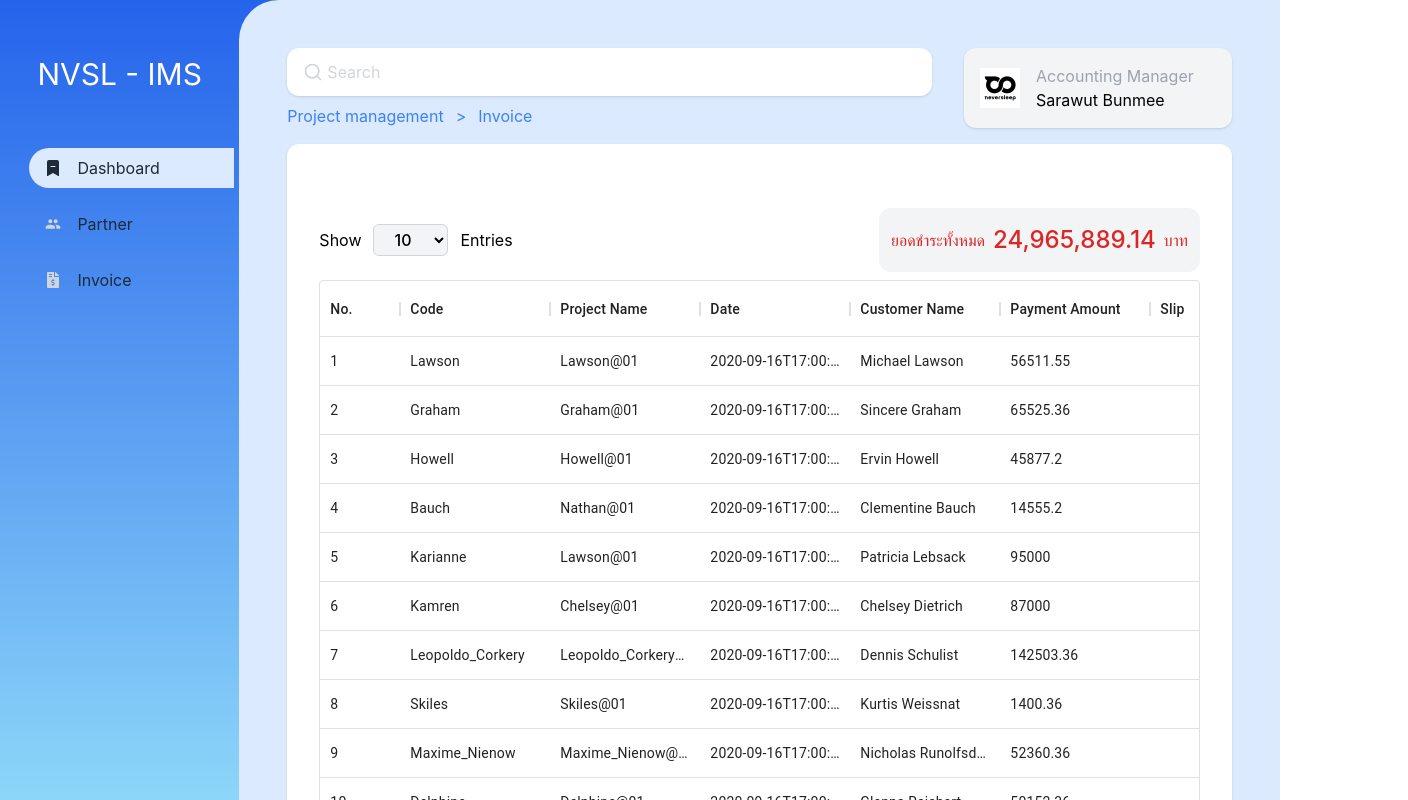
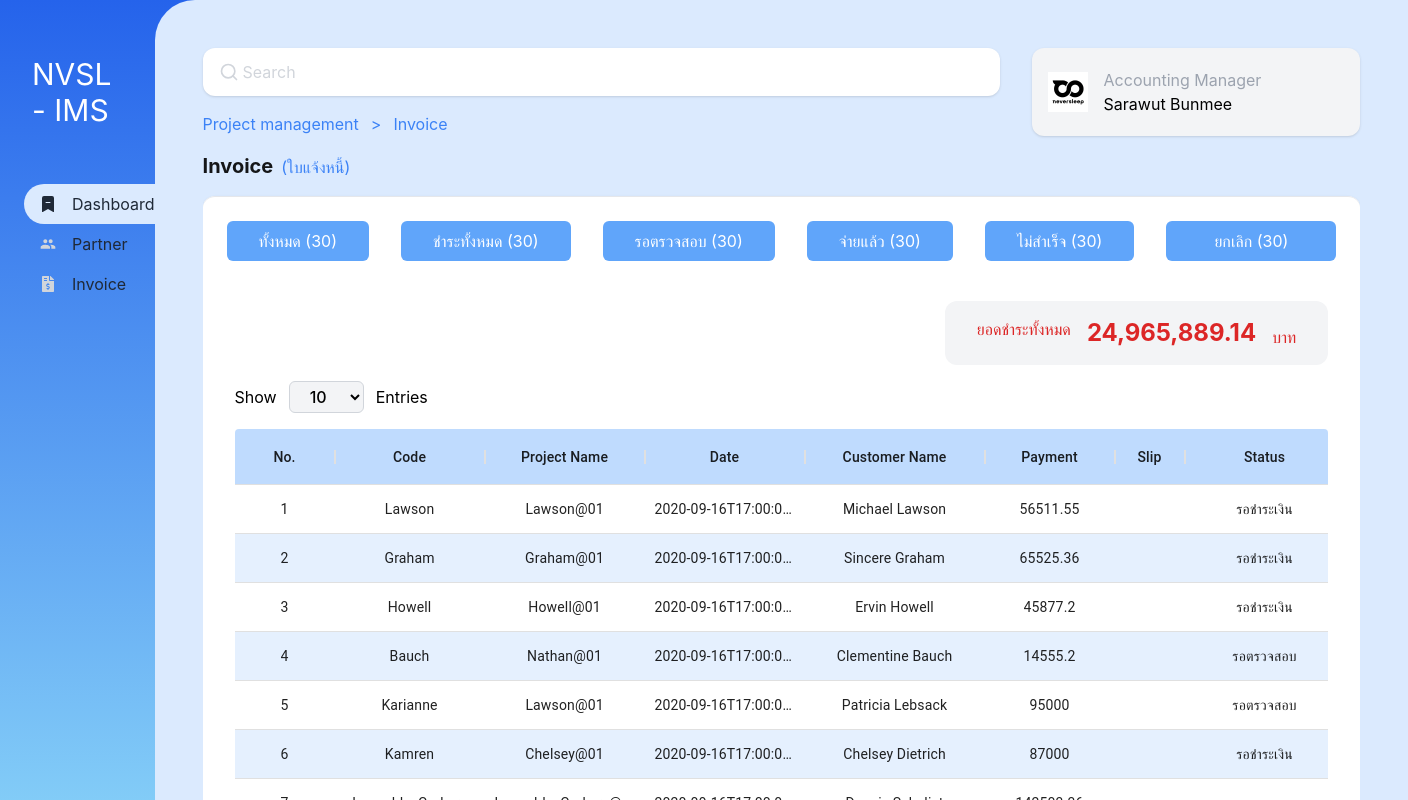
Before and after one commit to owutowut/NeverSleep-FE, a Next.js app: page / in a window 1280 px wide. Shown: the top 800 px of the page, 1408 px wide, since content can reach past the window. Built offline with nearby package versions, Linux system fonts and the light colour scheme.

Commit message:
search, table page size, top

```diff
--- a/components/NavRoute.js
+++ b/components/NavRoute.js
@@ -3,9 +3,9 @@ import React from 'react';
 const NavRoute = () => {
     return (
         <div className='flex space-x-3 text-blue-500'>
-            <label>Project management</label>
+            <label className='cursor-pointer'>Project management</label>
             <label> > </label>
-            <label>Invoice</label>
+            <label className='cursor-pointer'>Invoice</label>
         </div>
     );
 };
--- a/components/Search.js
+++ b/components/Search.js
@@ -1,14 +1,14 @@
-import React from 'react';
+import React, {createContext, useState} from 'react';
 import { FiSearch } from 'react-icons/fi';
 
-const Search = () => {
+const Search = ({onChangeSearch})=> {
     return (
-        <div>
-            <div className='flex w-full relative'>
+        <>
+            <div className='flex w-full h-12 relative'>
                 <FiSearch color='#d1d5db' className='h-5 w-5 self-center absolute left-0 flex mx-4'/>
-                <input placeholder={'Search'} className='w-full text-opacity-95 py-3 px-10 rounded-xl shadow'/>
+                <input onChange={(e) => onChangeSearch(e.target.value)} type="text" placeholder={'Search'} className='w-full text-opacity-95 py-3 px-10 rounded-xl shadow'/>
             </div>
-        </div>
+        </>
     )
 };
 
--- a/components/Sidebar.js
+++ b/components/Sidebar.js
@@ -5,20 +5,20 @@ import {FaFileInvoiceDollar} from 'react-icons/fa'
 
 const Sidebar = () => {
     return (
-        <div className='text-white flex justify-center w-[300px] h-screen'>
+        <div className='text-white w-full h-screen'>
             <div>
                 <div className='text-3xl px-8 py-14'>NVSL - IMS</div>
-                <div className='w-full flex justify-center'>
-                    <div className='space-y-4 w-full ml-6'>
-                        <ul className='cursor-pointer text-center flex relative py-2 bg-blue-100 rounded-bl-full rounded-tl-full text-gray-800'>
+                <div className='w-full'>
+                    <div className='w-full ml-6'>
+                        <ul className='w-full cursor-pointer text-center flex relative py-2 bg-blue-100 rounded-bl-full rounded-tl-full text-gray-800'>
                             <BsFillBookmarkDashFill className='self-center mx-4'/>
                             <div>Dashboard</div>
                         </ul>
-                        <ul className='text-gray-100 cursor-pointer text-center flex relative py-2 rounded-bl-full rounded-tl-full text-gray-800'>
+                        <ul className='w-full text-gray-100 cursor-pointer text-center flex relative py-2 text-gray-800'>
                             <MdPeople color='#d1d5db' className='self-center mx-4'/>
                             <label className='cursor-pointer'>Partner</label>
                         </ul>
-                        <ul className='text-gray-100 cursor-pointer text-center flex relative py-2 rounded-bl-full rounded-tl-full text-gray-800'>
+                        <ul className='w-full text-gray-100 cursor-pointer text-center flex relative py-2 text-gray-800'>
                             <FaFileInvoiceDollar color='#d1d5db' className='self-center mx-4'/>
                             <label className='cursor-pointer'>Invoice</label>
                         </ul>
--- a/components/Table.js
+++ b/components/Table.js
@@ -1,46 +1,56 @@
 import React, {useState} from 'react';
 import Users from "../public/users.json";
 import MdOutlineTopic from 'react-icons/md'
-import {DataGrid, GridActionsCellItem} from "@mui/x-data-grid";
+import { DataGrid } from '@mui/x-data-grid';
+import Box from '@mui/material/Box';
+import { darken, lighten } from '@mui/material/styles';
 
 const users = Users.data.users
+const totalUsers = users.length
 
-const DataTable = ()=> {
+const getBackgroundColor = (color, mode) =>
+    mode === 'dark' ? darken(color, 0.6) : lighten(color, 0.6);
+
+const getHoverBackgroundColor = (color, mode) =>
+    mode === 'dark' ? darken(color, 0.5) : lighten(color, 0.5);
+
+const DataTable = ({filterStatus, searchValue})=> {
     const [page, setPage] = useState(0);
     const [pageSize, setPageSize] = useState(10);
-    const handleChange = (event) => {
-        setPageSize(event.target.value)
-    }
+
+    const search = searchValue
+    const status = filterStatus
+
+    const handleChange = (event) => {setPageSize(event.target.value)}
     const row = users.map((user)=> {
         return {
             id: user.id,
             code: user.code,
             project_name: user.project_name,
             data: user.data,
-            first_name: user.first_name+' '+user.last_name,
+            name: user.first_name + ' ' + user.last_name,
             payment: user.payment,
-            slip: '',
+            slip: user.slip,
             status: user.status.name_status,
         }
     })
 
     const columns = [
-        { field: "id", headerName: "No.", width: "80"},
-        { field: "code", headerName: "Code", width: "150"},
-        { field: "project_name", headerName: "Project Name", width: "150"},
-        { field: "data", headerName: "Date", width: "150"},
-        { field: "first_name", headerName: "Customer Name", width: "150"},
-        { field: "payment", headerName: "Payment Amount", width: "150"},
-        { field: "slip", headerName: "Slip", width: "100", hideable: false, getActions: () => <GridActionsCellItem icon={<MdOutlineTopic />}/>},
-        { field: "status", headerName: "Status", width: "150"},
+        { field: "id", headerName: "No.", width: "100", headerClassName: 'headerCSS', headerAlign: 'center', align: "center"},
+        { field: "code", headerName: "Code", width: "150", headerClassName: 'headerCSS', headerAlign: 'center', align: "center"},
+        { field: "project_name", headerName: "Project Name", width: "160", headerClassName: 'headerCSS', headerAlign: 'center', align: "center"},
+        { field: "data", headerName: "Date", width: "160", headerClassName: 'headerCSS', headerAlign: 'center', align: "center"},
+        { field: "name", headerName: "Customer Name", width: "180", headerClassName: 'headerCSS', headerAlign: 'center', align: "center"},
+        { field: "payment", headerName: "Payment", width: "130",  headerClassName: 'headerCSS', headerAlign: 'center', align: "center"},
+        { field: "slip", headerName: "Slip", width: "70", headerClassName: 'headerCSS', headerAlign: 'center', align: "center",},
+        { field: "status", headerName: "Status", width: "160", headerClassName: 'headerCSS', rowClassName: 'rowCSS', headerAlign: 'center', align: "center"}
     ]
-
     const totalPayment = (users.reduce((a,v) => a+v.payment , 0 )).toLocaleString()
 
     return (
-        <div>
-            <div className='flex w-full justify-between py-2'>
-                <div className='flex self-center space-x-3'>
+        <div className='px-8'>
+            <div className='flex w-full justify-between h-28 my-4'>
+                <div className='flex self-end space-x-3'>
                     <p className='self-center'> Show </p>
                     <select onChange={handleChange} className='cursor-pointer px-4 py-1 bg-gray-100 rounded-md border border-gray-300 font-medium'>
                         <option value={10}>10</option>
@@ -49,35 +59,127 @@ const DataTable = ()=> {
                     </select>
                     <p className='self-center'> Entries </p>
                 </div>
-                <div className='flex self-center text-red-600 bg-gray-100 space-x-2 py-4 px-3 rounded-xl'>
-                    <p className='self-center'>ยอดชำระทั้งหมด</p>
-                    <p className='text-2xl font-medium self-center'> {totalPayment}</p>
-                    <p className='self-center'>บาท</p>
+                <div className='flex self-start text-red-600 bg-gray-100 space-x-4 py-4 px-8 rounded-xl'>
+                    <p className='self-start'>ยอดชำระทั้งหมด</p>
+                    <p className='text-2xl font-bold self-center'> {totalPayment}</p>
+                    <p className='self-end'>บาท</p>
                 </div>
             </div>
-            <div className='w-full h-[600px] flex justify-center overflow-hidden'>
+            <div className='flex justify-center overflow-hidden'>
+                <Box
+                    sx={{
+                        height: 600,
+                        width: '100%',
+                        '& .even': {
+                            bgcolor: (theme) =>
+                                getBackgroundColor('#fff', theme.palette.mode),
+                            '&:hover': {
+                                bgcolor: (theme) =>
+                                    getHoverBackgroundColor(
+                                        theme.palette.info.main,
+                                        theme.palette.mode
+                                    ),
+                            },
+                        },
+                        '& .odd': {
+                            bgcolor: (theme) =>
+                                getBackgroundColor('#bfdbfe', theme.palette.mode),
+                            '&:hover': {
+                                bgcolor: (theme) =>
+                                    getHoverBackgroundColor(
+                                        theme.palette.primary.light,
+                                        theme.palette.mode,
+                                    ),
+                            },
+                        },
+                    }}
+                >
                     <DataGrid
+                        sx={{ borderRadius: 4, border: 'none',
+                            '& .headerCSS': {
+                                backgroundColor: 'rgb(191 219 254)',
+                            },
+                            '& .rowCSS': {
+                                backgroundColor: '#FFFFFF',
+                            },
+                        }}
+                        getRowClassName={(params) =>
+                            params.indexRelativeToCurrentPage % 2 === 0 ? 'even' : 'odd'
+                        }
                         disableColumnMenu
                         disableSelectionOnClick
                         page={page}
                         onPageChange={(newPage) => setPage(newPage)}
                         getRowId={Object.keys[users]}
-                    rows={row}
+                        rows={row.filter(user=>
+                            search!==''||status==='ทั้งหมด'? user.name.toLowerCase().includes(search.toLowerCase()):user
+                            &&
+                            status==='ทั้งหมด'||search===''? user.status===status:user
+                        )}
                         columns={columns}
                         rowHeight={49}
                         pageSize={pageSize}
                         onPageSizeChange={(newPageSize) => setPageSize(newPageSize)}
-                    rowsPerPageOptions={[10,20,30]}
                     />
+                </Box>
             </div>
         </div>
     )
 }
 
-const Table = () => {
+const Table = ({searchValue}) => {
+    const [status, setStatus] = useState('ทั้งหมด')
+
+    const filterAll = () => {
+        setStatus('ทั้งหมด');
+    };
+    const filterSuccess = () => {
+        setStatus('จ่ายแล้ว');
+    };
+    const filterPendingPayment = () => {
+        setStatus('รอชำระเงิน');
+    };
+    const filterCancel = () => {
+        setStatus('ยกเลิก');
+    };
+    const filterFailed = () => {
+        setStatus('ไม่สำเร็จ');
+    };
+    const filterPendingReview = () => {
+        setStatus('รอตรวจสอบ');
+    };
+
     return (
-        <div className='bg-white my-4 px-8 py-14 shadow rounded-xl space-y-2'>
-            <DataTable/>
+        <div className='overflow-hidden'>
+            <div className='space-x-2'>
+                <span className='opacity-90 font-bold text-xl'>Invoice</span>
+                <span className='text-blue-500'>(ใบแจ้งหนี้)</span>
+            </div>
+            <div className='main bg-white pb-2 shadow rounded-xl space-y-2 relative my-4'>
+                <div className='navbar w-full flex justify-center'>
+                    <div className='flex space-x-8 border-t rounded-xl shadow-top bg-white p-6'>
+                        <div onClick={filterAll} className='whitespace-nowrap px-8 py-2 bg-blue-400 text-white rounded-md cursor-pointer'>
+                            <p>ทั้งหมด ({totalUsers})</p>
+                        </div>
+                        <div onClick={filterPendingPayment} className='whitespace-nowrap px-8 py-2 bg-blue-400 text-white rounded-md cursor-pointer'>
+                            <p>ชำระทั้งหมด ({totalUsers})</p>
+                        </div>
+                        <div onClick={filterPendingReview} className='whitespace-nowrap px-8 py-2 bg-blue-400 text-white rounded-md cursor-pointer'>
+                            <p>รอตรวจสอบ ({totalUsers})</p>
+                        </div>
+                        <div onClick={filterSuccess} className='whitespace-nowrap px-8 py-2 bg-blue-400 text-white rounded-md cursor-pointer'>
+                            <p>จ่ายแล้ว ({totalUsers})</p>
+                        </div>
+                        <div onClick={filterFailed} className='whitespace-nowrap px-8 py-2 bg-blue-400 text-white rounded-md cursor-pointer'>
+                            <p>ไม่สำเร็จ ({totalUsers})</p>
+                        </div>
+                        <div onClick={filterCancel} className='whitespace-nowrap px-12 py-2 bg-blue-400 text-white rounded-md cursor-pointer'>
+                            <p>ยกเลิก ({totalUsers})</p>
+                        </div>
+                    </div>
+                </div>
+                <DataTable filterStatus={status} searchValue={searchValue}/>
+            </div>
         </div>
     );
 };
--- a/components/Top.js
+++ b/components/Top.js
@@ -1,19 +1,19 @@
-import React from 'react';
+import React, {useState} from 'react';
 import Search from '../components/Search'
 import Profile from '../components/Profile'
 import NavRoute from '../components/NavRoute'
 
-const Top = () => {
+const Top = ({onChangeSearch}) => {
     return (
-        <div>
-            <div className='flex w-full space-x-8'>
-                <div className='w-full space-y-2'>
-                    <Search/>
+        <>
+            <div className='flex justify-between w-full space-x-8'>
+                <div className='w-full space-y-4'>
+                    <Search onChangeSearch={onChangeSearch}/>
                     <NavRoute/>
                 </div>
                 <Profile/>
             </div>
-        </div>
+        </>
     );
 };
 
--- a/package.json
+++ b/package.json
@@ -12,6 +12,7 @@
     "@emotion/react": "^11.10.4",
     "@emotion/styled": "^11.10.4",
     "@mui/x-data-grid": "^5.16.0",
+    "clsx": "^1.2.1",
     "next": "12.2.5",
     "react": "18.2.0",
     "react-dom": "18.2.0",
--- a/pages/_app.js
+++ b/pages/_app.js
@@ -2,7 +2,9 @@ import '../styles/globals.css'
 import 'tailwindcss/tailwind.css';
 
 function MyApp({ Component, pageProps }) {
-  return <Component {...pageProps} />
+  return (
+      <Component {...pageProps} />
+  )
 }
 
 export default MyApp
--- a/pages/index.js
+++ b/pages/index.js
@@ -1,10 +1,16 @@
 import Head from 'next/head'
 import Sidebar from "../components/Sidebar";
 import Table from "../components/Table";
-import {Router} from "next/router";
 import Top from "../components/Top";
+import React, {useState} from "react";
 
 export default function Home() {
+    const [searchValue, setSearchValue] = useState('')
+
+    const onChangeSearch = (e)=> {
+        setSearchValue(e)
+    }
+
     return (
         <div>
             <Head>
@@ -14,9 +20,9 @@ export default function Home() {
             </Head>
             <div className='h-full w-full flex bg-gradient-to-b from-blue-600 to-cyan-200'>
                 <Sidebar/>
-                <div className='h-full w-full p-12 bg-blue-100 rounded-bl-[40px] rounded-tl-[40px]'>
-                    <Top className='w-full'/>
-                    <Table/>
+                <div className='space-y-4 h-full w-full p-12 bg-blue-100 rounded-bl-[40px] rounded-tl-[40px]'>
+                    <Top onChangeSearch={onChangeSearch} className='w-full'/>
+                    <Table searchValue={searchValue}/>
                 </div>
             </div>
         </div>
```
Also changed, not shown: styles/globals.css (+12 -9 lines), 1 other file (tests, documents, lock files or other folders). Lines whose indentation alone changed are shown as unchanged.
